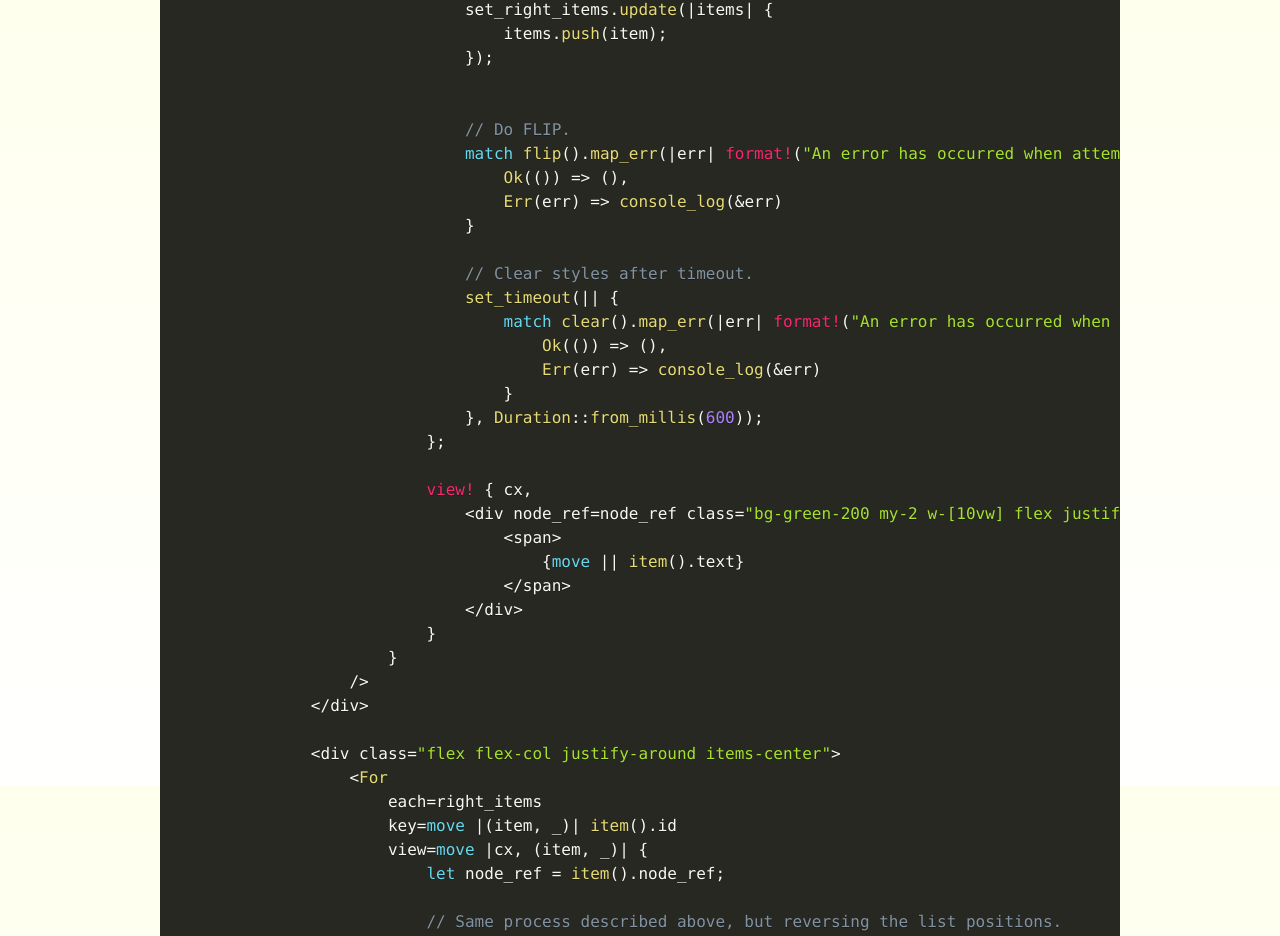
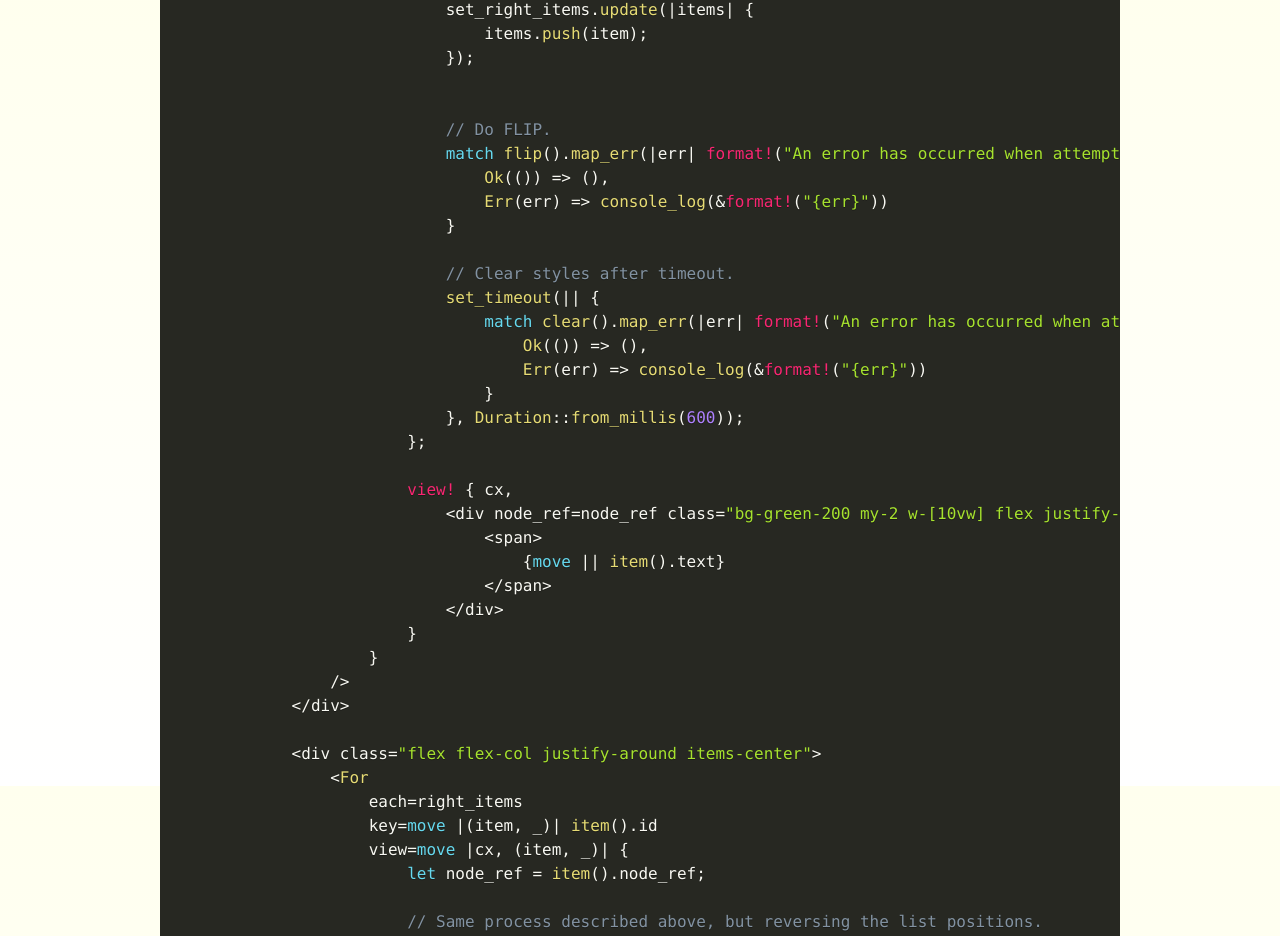
Before and after one commit to GabrielBarbosaGV/GabrielBarbosaGV.github.io, a SvelteKit app: page /leptos-transition-flip/code-example in a window 1280 px wide. Shown: the part 2414-3350 px from the top of the page. Built offline with nearby package versions, Linux system fonts and the light colour scheme.

Commit message:
Updating code example

```diff
--- a/src/routes/leptos-transition-flip/code-example/+page.svelte
+++ b/src/routes/leptos-transition-flip/code-example/+page.svelte
@@ -118,16 +118,16 @@
 
 
                             // Do FLIP.
-                              match flip().map_err(|err| format!("An error has occurred when attempting a FLIP: {err}")) {
+                            match flip().map_err(|err| format!("An error has occurred when attempting a FLIP: {:?}", err)) {
                                 Ok(()) => (),
-                                  Err(err) => console_log(&err)
+                                Err(err) => console_log(&format!("{err}"))
                             }
 
                             // Clear styles after timeout.
                             set_timeout(|| {
-                                  match clear().map_err(|err| format!("An error has occurred when attempting to clear the elements' transition styles: {err}")) {
+                                match clear().map_err(|err| format!("An error has occurred when attempting to clear the elements' transition styles: {:?}", err)) {
                                     Ok(()) => (),
-                                      Err(err) => console_log(&err)
+                                    Err(err) => console_log(&format!("{err}"))
                                 }
                             }, Duration::from_millis(600));
                         };
```
Lines whose indentation alone changed are shown as unchanged.
